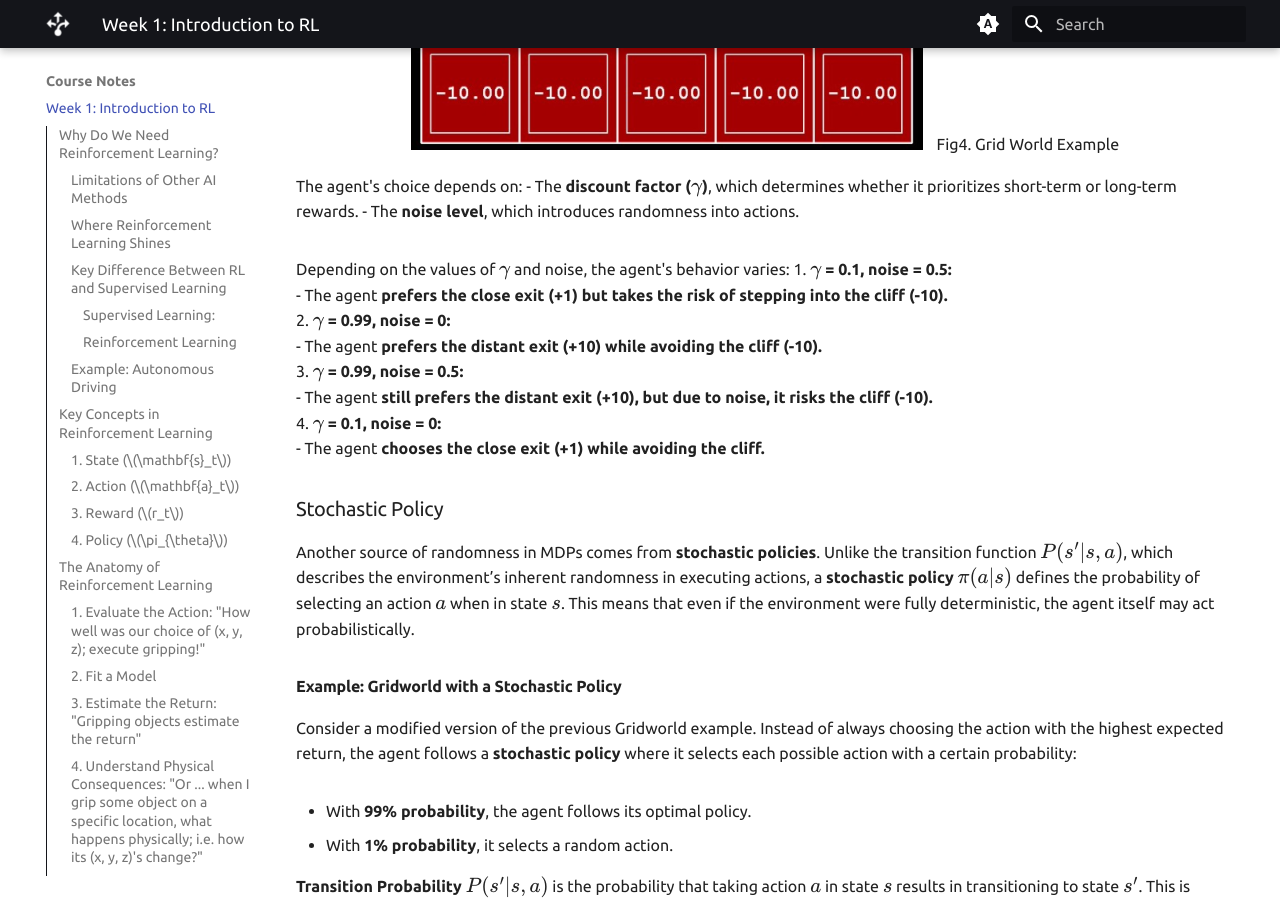
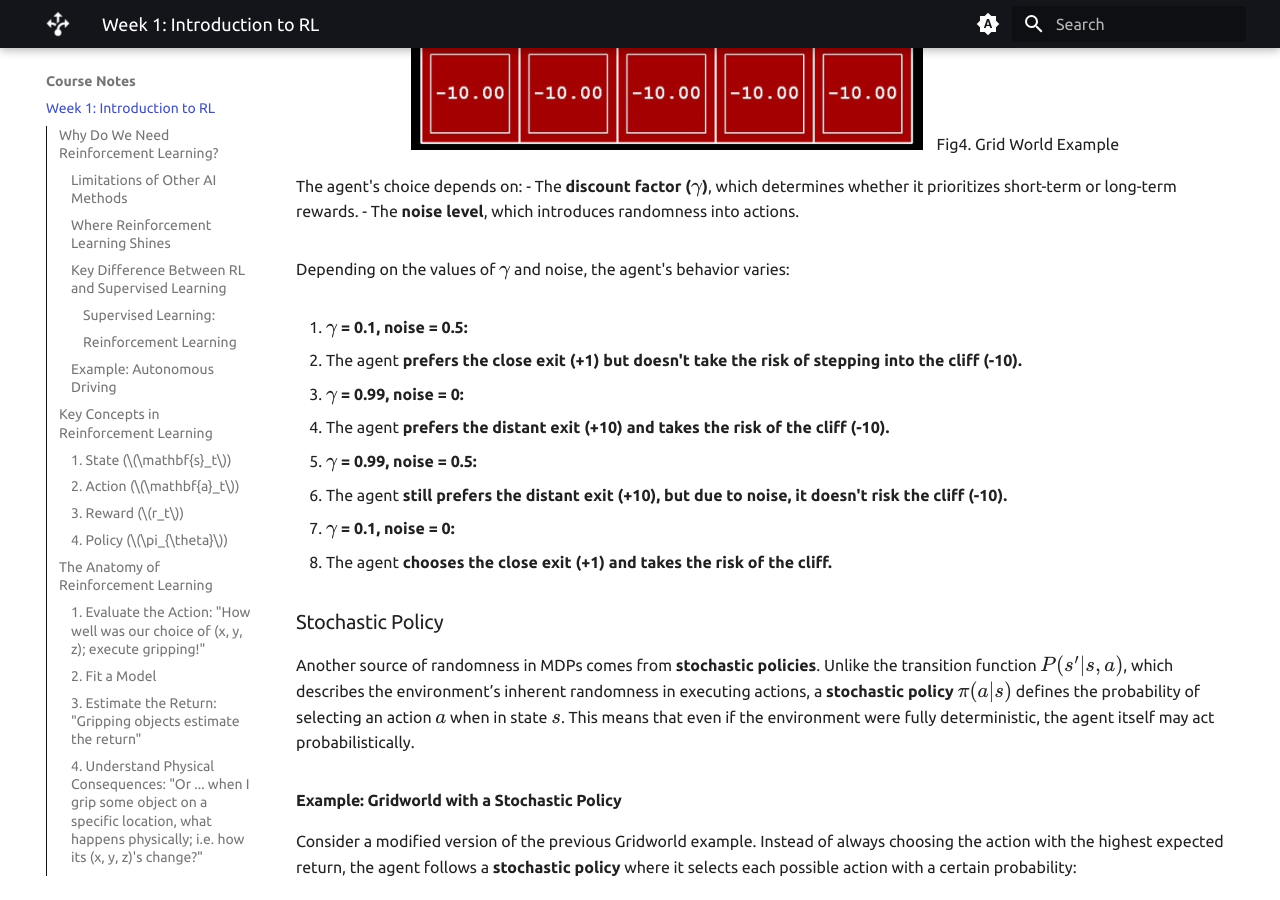
Before and after one commit to DeepRLCourse/DeepRLCourse.github.io, an MkDocs documentation site: the page built from docs/course_notes/intro-to-rl.md, in a window 1280 px wide and 900 px high, scrolled down 11539 px. Built offline with MkDocs 1.6.1 and Material for MkDocs 9.7.7, drawn with Linux system fonts in a browser that asks for light colours; some web fonts are replaced; comment, search, counter and statistics services are not loaded; some of the changed text lies outside the part shown.

Commit message:
Fixing some writing mistakes and a problem in An Example of Gridworld part in intro-to-rl.md

```diff
--- a/docs/course_notes/intro-to-rl.md
+++ b/docs/course_notes/intro-to-rl.md
@@ -289,18 +289,19 @@ In the provided Gridworld example, the agent starts from the yellow square and h
    Fig4. Grid World Example </center>
 
 The agent's choice depends on:
-- The **discount factor ($\gamma$)**, which determines whether it prioritizes short-term or long-term rewards.
-- The **noise level**, which introduces randomness into actions.
+   - The **discount factor ($\gamma$)**, which determines whether it prioritizes short-term or long-term rewards.
+   - The **noise level**, which introduces randomness into actions.
 
 Depending on the values of $\gamma$ and noise, the agent's behavior varies:
+
 1. **$\gamma$ = 0.1, noise = 0.5:**
-   - The agent **prefers the close exit (+1) but takes the risk of stepping into the cliff (-10).**
+   - The agent **prefers the close exit (+1) but doesn't take the risk of stepping into the cliff (-10).**
 2. **$\gamma$ = 0.99, noise = 0:**
-   - The agent **prefers the distant exit (+10) while avoiding the cliff (-10).**
+   - The agent **prefers the distant exit (+10) and takes the risk of the cliff (-10).**
 3. **$\gamma$ = 0.99, noise = 0.5:**
-   - The agent **still prefers the distant exit (+10), but due to noise, it risks the cliff (-10).**
+   - The agent **still prefers the distant exit (+10), but due to noise, it doesn't risk the cliff (-10).**
 4. **$\gamma$ = 0.1, noise = 0:**
-   - The agent **chooses the close exit (+1) while avoiding the cliff.**
+   - The agent **chooses the close exit (+1) and takes the risk of the cliff.**
 
 ### Stochastic Policy
 
```
Also changed, not shown: other parts of docs/course_notes/intro-to-rl.md (+1 -1 lines).
